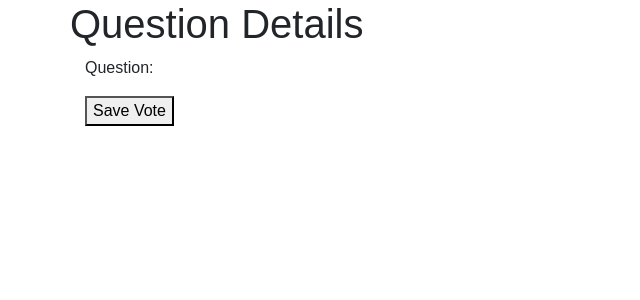
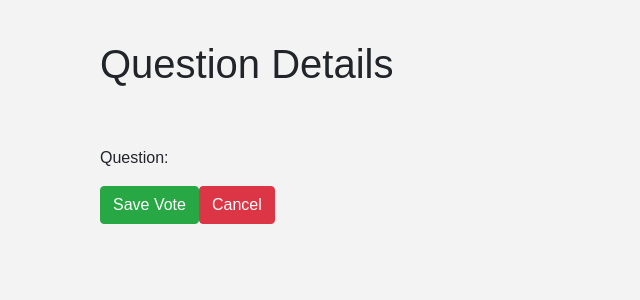
Before and after one commit to marwaaboshall/polls-app, a React (Create React App) app: page /question-details in a window 1280 px wide. Shown: the top 300 px of the page, without its empty margins (0-640 px from the left). Built offline with nearby package versions, Linux system fonts and the light colour scheme.

Commit message:
Add cancel button, Add some styles

```diff
--- a/src/App.css
+++ b/src/App.css
@@ -1,3 +1,35 @@
+body {
+  background-color: #f4f3f4;
+}
+
+.container {
+  padding-top: 20px;
+}
+
+.questions-list {
+  padding-top: 50px;
+}
+
+.question {
+  background-color:white;
+  border: 10px solid #f4f3f4;
+  padding: 20px;
+}
+
+.question-details {
+  padding-top: 50px;
+}
+
+.close {
+  width: 50px;
+  height: 50px;
+  background: #f4f3f4;
+  background-image: url('./icons/left-arrow.svg');
+  background-position: center;
+  background-repeat: no-repeat;
+  background-size: 40px;
+  float: left;
+}
 .App {
   text-align: center;
 }
--- a/src/Question.js
+++ b/src/Question.js
@@ -9,7 +9,7 @@ class Question extends Component {
 
     render() {
         return(
-            <div className="col-6 col-md-4">
+            <div className="col-12 col-md-4 question">
                 <Link
                     to="/question-details"
                     onClick= { ()=> {this.setQuestionData(this.props.question.question,this.props.question.choices);}}>{ this.props.question.question }</Link>
--- a/src/QuestionDetails.js
+++ b/src/QuestionDetails.js
@@ -25,20 +25,23 @@ class QuestionDetails extends Component {
 
     render() {
         return (
-            <div>
+            <div class="container">
                 <header className="row">
-                    <h1>Question Details</h1>
+                    <div class="col-12">
+                        <h1>Question Details</h1>
+                    </div>
                 </header>
                 <div className="row">
-                    <div className="col">
+                    <div className="col question-details">
                         <p>Question: {this.props.question}</p>
-                        <ul>
+                        <ul className="list-group list-group-flush">
                             {this.props.choices.map((choice, index) =>
-                                <li key={index} onClick={() => {this.setCurrentChoice(choice.choice, choice.url);}}>{choice.choice}
+                                <li className="list-group-item" key={index} onClick={() => {this.setCurrentChoice(choice.choice, choice.url);}}>{choice.choice}
                                 <span>  votes: {choice.votes}</span></li>
                             )}
                         </ul>
-                        <button onClick={() => {this.saveVote(this.state.currentChoiceURL);}}>Save Vote</button>
+                        <Link className="btn btn-success" to="/" onClick={() => {this.saveVote(this.state.currentChoiceURL);}}>Save Vote</Link>
+                        <Link className="btn btn-danger" to="/">Cancel </Link>
                     </div>
                 </div>
             </div>
--- a/src/QuestionsList.js
+++ b/src/QuestionsList.js
@@ -26,11 +26,16 @@ class QuestionsList extends Component {
         return (
             <div className="container">
                 <header className="row">
+                <div className="col-12">
                     <h1>Questions</h1>
+                </div>
                 </header>
-                <div className="row align-items-start">
+                <div className="row questions-list">
                     {this.state.questions.map((question, index) =>
-                        <Question question={question} key={index} getQuestionData={this.getQuestionData}/>
+                        <Question
+                            question={question}
+                            key={index}
+                            getQuestionData={this.getQuestionData}/>
                     )}
                 </div>
             </div>
```
